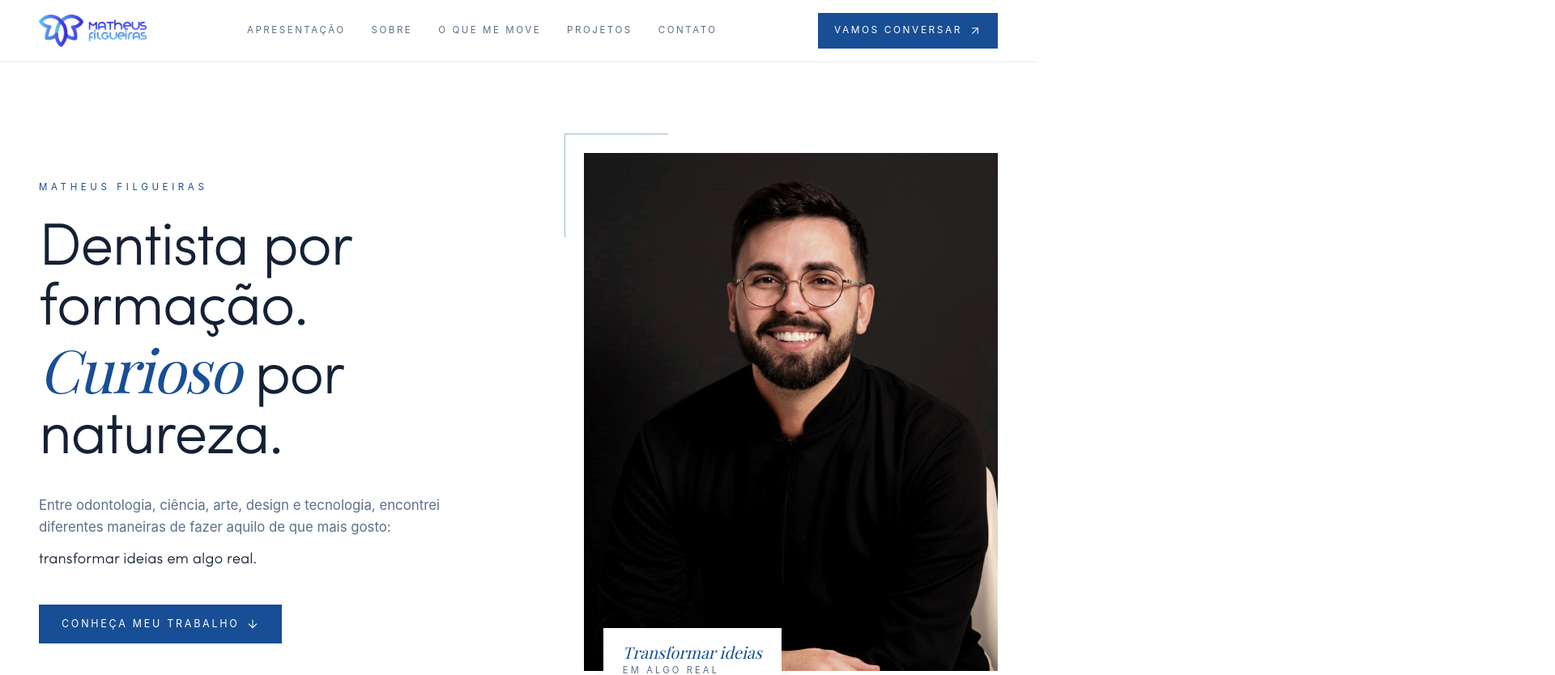
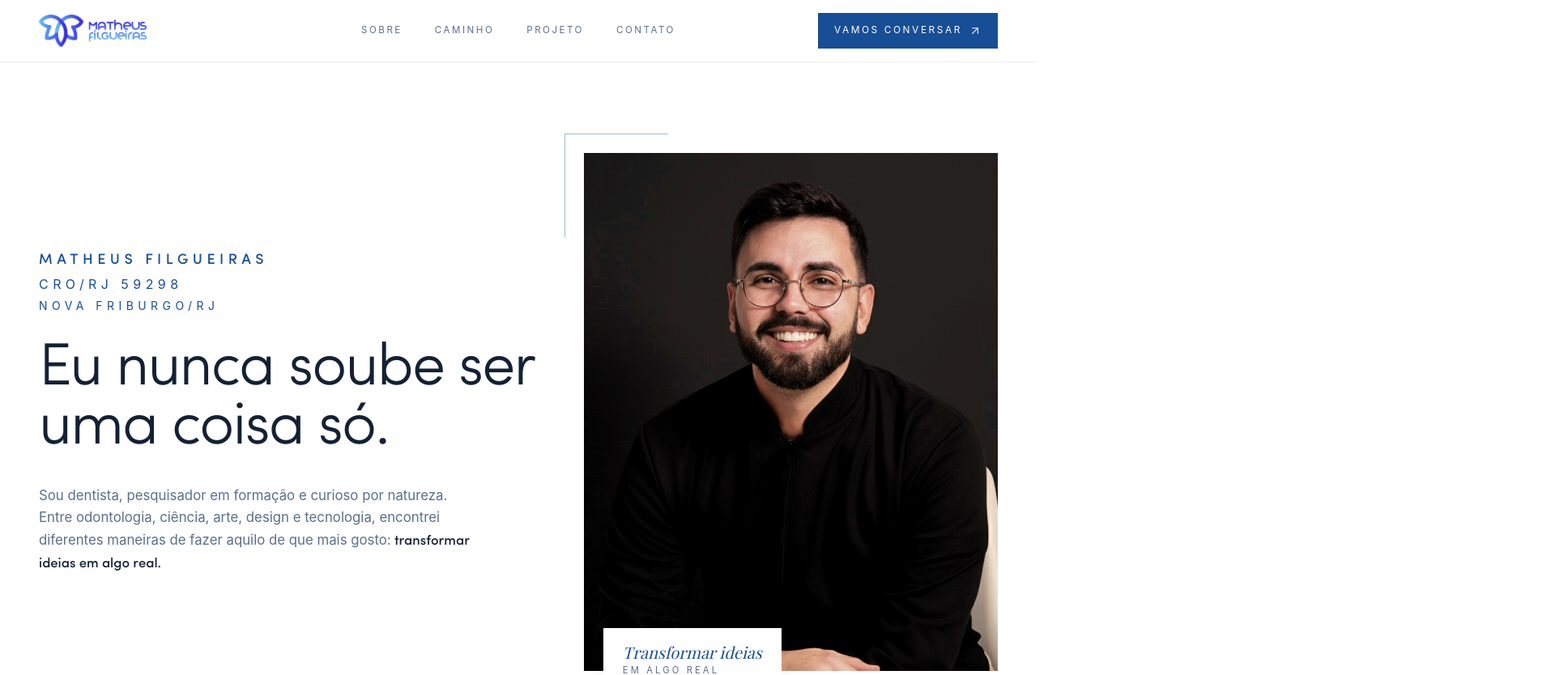
Before and after one commit to drmatheusfilgueiras/matheusfilgueiras, a React (Vite) app: page / in a window 1280 px wide. Shown: the top 834 px of the page at 81% size, 1920 px wide, since content can reach past the window. Built offline with nearby package versions, Linux system fonts and the light colour scheme; the HTML template or start-up script is replaced by a standard one; a web font is replaced by a local one.

Commit message:
fix: restore approved site refinements

```diff
--- a/src/components/DiferentesFaces.jsx
+++ b/src/components/DiferentesFaces.jsx
@@ -18,9 +18,6 @@ const DiferentesFaces = ({
         const isActive = i === active;
         return <li key={item.titulo}>
                             <button type="button" onMouseEnter={() => setActive(i)} onFocus={() => setActive(i)} onClick={() => setActive(i)} className="group flex w-full items-center gap-4 border-b border-border py-4 text-left transition-colors" aria-expanded={isActive}>
-                                <span className={`text-[0.7rem] tracking-[0.3em] transition-colors ${isActive ? 'text-primary' : 'text-primary/40'}`}>
-                                    {String(i + 1).padStart(2, '0')}
-                                </span>
                                 <span className={`font-script text-2xl leading-none transition-all duration-300 sm:text-3xl ${isActive ? 'text-primary translate-x-1' : 'text-foreground/70 group-hover:text-foreground'}`}>
                                     {item.titulo}
                                 </span>
--- a/src/pages/HomePage.jsx
+++ b/src/pages/HomePage.jsx
@@ -1,7 +1,7 @@
 import React, { useEffect, useState } from 'react';
 import { Helmet } from 'react-helmet';
 import { AnimatePresence, motion, useReducedMotion } from 'framer-motion';
-import { ArrowDown, ArrowUpRight, Instagram, Linkedin, Mail, FileText } from 'lucide-react';
+import { ArrowUpRight, Instagram, Linkedin, Mail, FileText, Menu, X } from 'lucide-react';
 import Reveal from '@/components/Reveal';
 import DiferentesFaces from '@/components/DiferentesFaces';
 import HistoriasClinicas from '@/components/HistoriasClinicas';
@@ -12,7 +12,14 @@ const IMG_PROJECTS = {
   sedaflow: 'https://horizons-cdn.hostinger.com/11df31c6-0445-4b46-af7c-449f6b18352f/circuito-gbpd-3-Wd5pP.png',
   visual: 'https://horizons-cdn.hostinger.com/11df31c6-0445-4b46-af7c-449f6b18352f/img_9961-qr4hg.jpg'
 };
-const marqueeWords = ['Odontologia', 'Pesquisa', 'Escrita', 'Ilustração', 'Design', 'Tecnologia'];
+const WHATSAPP_URL = 'https://api.whatsapp.com/send?phone=5521975027590&text=Ol%C3%A1,%20gostaria%20de%20agendar%20uma%20consulta%20com%20o%20Dr.%20Matheus%20Filgueiras';
+const navLinks = [
+  { label: 'Sobre', href: '#sobre' },
+  { label: 'Caminho', href: '#caminho' },
+  { label: 'Projeto', href: '#projetos' },
+  { label: 'Contato', href: '#contato' },
+];
+const marqueeWords = ['Odontologia', 'Ciência', 'Arte', 'Design', 'Tecnologia'];
 const oQueMeMove = [{
   num: '01',
   titulo: 'Curiosidade',
@@ -192,6 +199,16 @@ function SobreRotator() {
 }
 
 function HomePage() {
+  const [mobileMenuOpen, setMobileMenuOpen] = useState(false);
+
+  useEffect(() => {
+    document.body.style.overflow = mobileMenuOpen ? 'hidden' : '';
+
+    return () => {
+      document.body.style.overflow = '';
+    };
+  }, [mobileMenuOpen]);
+
   return <div className="min-h-screen bg-background text-foreground antialiased">
             <Helmet>
                 <title>Matheus Filgueiras | Dentista, pesquisador, autor e designer</title>
@@ -200,29 +217,58 @@ function HomePage() {
 
             {/* HEADER */}
             <header className="sticky top-0 z-40 border-b border-border/70 bg-background/85 backdrop-blur">
-                <div className="mx-auto flex w-full max-w-[90rem] items-center justify-between px-6 py-4 lg:px-12">
+                <div className="relative mx-auto flex w-full max-w-[90rem] items-center justify-between px-6 py-4 lg:px-12">
                     <a href="#inicio" className="leading-none">
                         <img src="/assets/brand/mf-odonto-azul.png" alt="Matheus Filgueiras" className="block h-10 w-auto" />
                     </a>
-                    <nav className="hidden items-center gap-8 text-[0.72rem] uppercase tracking-[0.22em] text-muted-foreground lg:flex">
-                        <a className="transition-colors hover:text-primary" href="#apresentacao">Apresentação</a>
-                        <a className="transition-colors hover:text-primary" href="#sobre">Sobre</a>
-                        <a className="transition-colors hover:text-primary" href="#move">O que me move</a>
-                        <a className="transition-colors hover:text-primary" href="#projetos">Projetos</a>
-                        <a className="transition-colors hover:text-primary" href="#contato">Contato</a>
+                    <nav className="absolute left-1/2 hidden -translate-x-1/2 items-center gap-10 text-[0.72rem] uppercase tracking-[0.22em] text-muted-foreground lg:flex">
+                        {navLinks.map((link) => (
+                          <a key={link.href} className="transition-colors hover:text-primary" href={link.href}>{link.label}</a>
+                        ))}
                     </nav>
-                    <a href="https://api.whatsapp.com/send?phone=5521975027590&text=Ol%C3%A1,%20gostaria%20de%20agendar%20uma%20consulta%20com%20o%20Dr.%20Matheus%20Filgueiras" target="_blank" rel="noreferrer noopener" className="inline-flex min-h-[44px] items-center gap-2 bg-primary px-5 text-[0.74rem] uppercase tracking-[0.22em] text-primary-foreground transition-transform hover:-translate-y-px active:scale-[0.98]">
+                    <a href={WHATSAPP_URL} target="_blank" rel="noreferrer noopener" className="hidden min-h-[44px] items-center gap-2 bg-primary px-5 text-[0.74rem] uppercase tracking-[0.22em] text-primary-foreground transition-transform hover:-translate-y-px active:scale-[0.98] lg:inline-flex">
                         Vamos conversar
                         <ArrowUpRight className="h-4 w-4" strokeWidth={1.6} />
                     </a>
+                    <button
+                      type="button"
+                      aria-label={mobileMenuOpen ? 'Fechar menu' : 'Abrir menu'}
+                      aria-expanded={mobileMenuOpen}
+                      onClick={() => setMobileMenuOpen((open) => !open)}
+                      className="inline-flex h-11 w-11 items-center justify-center border border-border text-primary transition-colors hover:border-primary lg:hidden"
+                    >
+                      {mobileMenuOpen ? <X className="h-5 w-5" strokeWidth={1.6} /> : <Menu className="h-5 w-5" strokeWidth={1.6} />}
+                    </button>
                 </div>
+                <AnimatePresence>
+                  {mobileMenuOpen && (
+                    <motion.nav
+                      initial={{ opacity: 0, y: -8 }}
+                      animate={{ opacity: 1, y: 0 }}
+                      exit={{ opacity: 0, y: -8 }}
+                      transition={{ duration: 0.24, ease: [0.22, 1, 0.36, 1] }}
+                      className="border-t border-border bg-background px-6 py-6 shadow-[0_18px_40px_-30px_hsl(214_72%_24%/0.4)] lg:hidden"
+                      aria-label="Navegação mobile"
+                    >
+                      <div className="mx-auto flex max-w-[90rem] flex-col gap-5 text-[0.78rem] uppercase tracking-[0.24em] text-muted-foreground">
+                        {navLinks.map((link) => (
+                          <a key={link.href} className="py-1 transition-colors hover:text-primary" href={link.href} onClick={() => setMobileMenuOpen(false)}>{link.label}</a>
+                        ))}
+                        <a href={WHATSAPP_URL} target="_blank" rel="noreferrer noopener" onClick={() => setMobileMenuOpen(false)} className="mt-2 inline-flex min-h-[48px] items-center justify-center gap-2 bg-primary px-5 text-[0.74rem] uppercase tracking-[0.22em] text-primary-foreground">
+                          Vamos conversar
+                          <ArrowUpRight className="h-4 w-4" strokeWidth={1.6} />
+                        </a>
+                      </div>
+                    </motion.nav>
+                  )}
+                </AnimatePresence>
             </header>
 
             {/* 01 — HOME / HERO */}
             <section id="inicio" className="relative overflow-hidden">
                 <div className="mx-auto grid w-full max-w-[90rem] items-center gap-12 px-6 py-16 lg:grid-cols-[1.1fr_0.9fr] lg:px-12 lg:py-28">
                     <div>
-                        <motion.p initial={{
+                        <motion.div initial={{
             opacity: 0,
             y: 12
           }} animate={{
@@ -231,9 +277,11 @@ function HomePage() {
           }} transition={{
             duration: 0.6,
             ease: 'easeOut'
-          }} className="mb-8 text-[0.72rem] uppercase tracking-[0.4em] text-primary">
-                            Matheus Filgueiras
-                        </motion.p>
+          }} className="mb-8 space-y-1 uppercase tracking-[0.34em] text-primary">
+                            <p className="text-[18px] font-medium">Matheus Filgueiras</p>
+                            <p className="text-[16px]">CRO/RJ 59298</p>
+                            <p className="text-[14px]">Nova Friburgo/RJ</p>
+                        </motion.div>
                         <h1 className="text-[2.7rem] font-light leading-[1.04] tracking-tight sm:text-6xl lg:text-[4.6rem]">
                             <motion.span initial={{
               opacity: 0,
@@ -246,7 +294,7 @@ function HomePage() {
               ease: 'easeOut',
               delay: 0.05
             }} className="block">
-                                Dentista por formação.
+                                Eu nunca soube ser
                             </motion.span>
                             <motion.span initial={{
               opacity: 0,
@@ -259,7 +307,7 @@ function HomePage() {
               ease: 'easeOut',
               delay: 0.16
             }} className="block">
-                                <span className="underline-stroke font-script text-primary">Curioso</span> por natureza.
+                                uma coisa só.
                             </motion.span>
                         </h1>
                         <motion.p initial={{
@@ -273,38 +321,10 @@ function HomePage() {
             ease: 'easeOut',
             delay: 0.28
           }} className="mt-8 max-w-[34rem] text-[1.05rem] leading-relaxed text-muted-foreground">
-                            Entre odontologia, ciência, arte, design e tecnologia, encontrei diferentes maneiras de
-                            fazer aquilo de que mais gosto:
+                            Sou dentista, pesquisador em formação e curioso por natureza. Entre odontologia, ciência,
+                            arte, design e tecnologia, encontrei diferentes maneiras de fazer aquilo de que mais gosto:
+                            <strong className="font-medium text-foreground"> transformar ideias em algo real.</strong>
                         </motion.p>
-                        <motion.p initial={{
-            opacity: 0,
-            y: 18
-          }} animate={{
-            opacity: 1,
-            y: 0
-          }} transition={{
-            duration: 0.7,
-            ease: 'easeOut',
-            delay: 0.36
-          }} className="mt-3 max-w-[34rem] text-[1.15rem] font-light leading-relaxed text-foreground">
-                            transformar ideias em algo real.
-                        </motion.p>
-                        <motion.div initial={{
-            opacity: 0,
-            y: 18
-          }} animate={{
-            opacity: 1,
-            y: 0
-          }} transition={{
-            duration: 0.7,
-            ease: 'easeOut',
-            delay: 0.44
-          }} className="mt-10 flex flex-wrap items-center gap-4">
-                            <a href="#apresentacao" className="inline-flex min-h-[48px] items-center gap-2 bg-primary px-7 text-[0.78rem] uppercase tracking-[0.22em] text-primary-foreground transition-transform hover:-translate-y-px active:scale-[0.98]">
-                                Conheça meu trabalho
-                                <ArrowDown className="h-4 w-4" strokeWidth={1.6} />
-                            </a>
-                        </motion.div>
                     </div>
 
                     <div className="relative">
@@ -411,7 +431,7 @@ function HomePage() {
             {/* 04 — O QUE ME MOVE */}
             <section id="move" className="mx-auto w-full max-w-[90rem] px-6 py-20 lg:px-12 lg:py-32">
                 <Reveal>
-                    <p className="text-[0.72rem] uppercase tracking-[0.4em] text-primary">O que me move</p>
+                    <p className="text-[0.72rem] uppercase tracking-[0.4em] text-primary">Princípios</p>
                     <h2 className="mt-6 max-w-[24ch] text-3xl font-light leading-tight sm:text-[2.8rem]">
                         Algumas ideias atravessam tudo o que faço.
                     </h2>
@@ -419,8 +439,7 @@ function HomePage() {
                 <div className="mt-16 grid gap-px overflow-hidden border border-border bg-border sm:grid-cols-3">
                     {oQueMeMove.map((item, i) => <Reveal key={item.num} delay={i * 0.08} y={20}>
                             <div className="flex h-full flex-col bg-background p-8 lg:p-10">
-                                <span className="text-[0.75rem] tracking-[0.3em] text-primary/60">{item.num}</span>
-                                <h3 className="mt-5 text-2xl font-light tracking-tight text-foreground">
+                                <h3 className="text-2xl font-light tracking-tight text-foreground">
                                     {item.titulo}
                                 </h3>
                                 <p className="mt-5 text-[1rem] font-light leading-relaxed text-foreground">
@@ -450,10 +469,7 @@ function HomePage() {
                     </Reveal>
                     <div className="mt-14 divide-y divide-border border-t border-border">
                         {caminho.map((item, i) => <Reveal key={item.titulo} delay={i * 0.08}>
-                                <div className="grid gap-4 py-9 sm:grid-cols-[6rem_1fr] sm:items-baseline">
-                                    <span className="text-[0.75rem] tracking-[0.3em] text-primary/60">
-                                        {String(i + 1).padStart(2, '0')}
-                                    </span>
+                                <div className="grid gap-4 py-9">
                                     <div>
                                         <h3 className="text-xl font-medium tracking-tight text-foreground sm:text-2xl">
                                             {item.titulo}
@@ -472,7 +488,7 @@ function HomePage() {
             {/* 06 — DIFERENTES FACES */}
             <section id="faces" className="mx-auto w-full max-w-[90rem] px-6 py-20 lg:px-12 lg:py-32">
                 <Reveal>
-                    <p className="text-[0.72rem] uppercase tracking-[0.4em] text-primary">Diferentes faces</p>
+                    <p className="text-[0.72rem] uppercase tracking-[0.4em] text-primary">Linguagens</p>
                     <h2 className="mt-6 text-3xl font-light leading-tight sm:text-[2.8rem]">
                         Diferentes formas de <span className="font-script text-primary">criar.</span>
                     </h2>
@@ -539,7 +555,7 @@ function HomePage() {
             {/* 09 — PROJETOS SELECIONADOS */}
             <section id="projetos" className="mx-auto w-full max-w-[90rem] px-6 py-20 lg:px-12 lg:py-32">
                 <Reveal>
-                    <p className="text-[0.72rem] uppercase tracking-[0.4em] text-primary">Projetos selecionados</p>
+                    <p className="text-[0.72rem] uppercase tracking-[0.4em] text-primary">Quando a ideia ganha forma</p>
                     <h2 className="mt-6 text-3xl font-light leading-tight sm:text-[2.8rem]">
                         Algumas ideias que <span className="font-script text-primary">ganharam forma.</span>
                     </h2>
@@ -551,15 +567,14 @@ function HomePage() {
                     </p>
                 </Reveal>
 
-                <div className="mt-16 space-y-20 lg:space-y-28">
+                <div className="mt-14 space-y-14 lg:space-y-16">
                     {projetos.map((p, i) => <Reveal key={p.num} y={28}>
                             <article className={`grid items-center gap-10 lg:grid-cols-2 lg:gap-16 ${i % 2 === 1 ? 'lg:[&>figure:first-child]:order-2' : ''}`}>
                                 <figure className="relative overflow-hidden">
-                                    <img src={p.img} alt={p.titulo} className="aspect-[4/3] w-full object-cover transition-transform duration-700 hover:scale-[1.03]" loading="lazy" />
+                                    <img src={p.img} alt={p.titulo} className="aspect-[16/10] w-full object-cover transition-transform duration-700 hover:scale-[1.03]" loading="lazy" />
                                 </figure>
                                 <div>
-                                    <span className="text-[0.75rem] tracking-[0.3em] text-primary/60">{p.num}</span>
-                                    <h3 className="mt-4 text-2xl font-light tracking-tight text-foreground sm:text-[2rem]">
+                                    <h3 className="text-2xl font-light tracking-tight text-foreground sm:text-[2rem]">
                                         {p.titulo}
                                     </h3>
                                     <p className="mt-3 text-[0.74rem] uppercase tracking-[0.22em] text-primary">
@@ -591,8 +606,7 @@ function HomePage() {
                     </Reveal>
                     <div className="mt-14 divide-y divide-border border-t border-border">
                         {processo.map((step, i) => <Reveal key={step.num} delay={i * 0.06}>
-                                <div className="group grid gap-3 py-7 sm:grid-cols-[5rem_10rem_1fr] sm:items-baseline">
-                                    <span className="text-[0.75rem] tracking-[0.3em] text-primary/60">{step.num}</span>
+                                <div className="group grid gap-3 py-7 sm:grid-cols-[10rem_1fr] sm:items-baseline">
                                     <h3 className="text-lg font-medium tracking-tight text-foreground">{step.titulo}</h3>
                                     <p className="text-[0.98rem] leading-relaxed text-muted-foreground">{step.texto}</p>
                                 </div>
```
